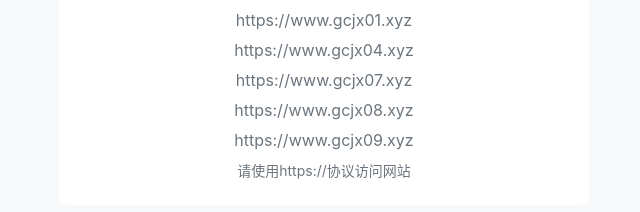
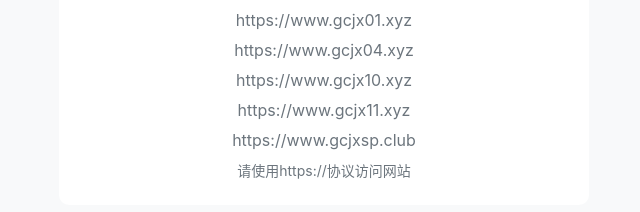
Before and after one commit to gcjxdz/gcjxdz.github.io, a plain HTML site: page index.html in a window 1280 px wide. Shown: the part 123-335 px from the top of the page, 316-956 px from the left. Drawn offline with Linux system fonts and the light colour scheme.

Commit message:
Update index.html

```diff
--- a/index.html
+++ b/index.html
@@ -121,9 +121,9 @@ a, a:active, a:hover, a:focus, a:visited{
 var newestUrls = [
     'https://www.gcjx01.xyz',
 	'https://www.gcjx04.xyz',
-	'https://www.gcjx07.xyz',
-	'https://www.gcjx08.xyz',
-	    'https://www.gcjx09.xyz'
+	'https://www.gcjx10.xyz',
+	'https://www.gcjx11.xyz',
+	'https://www.gcjxsp.club'
 ];
 var otherUrls = [
 	'https://gcjxdz.github.io'
```
